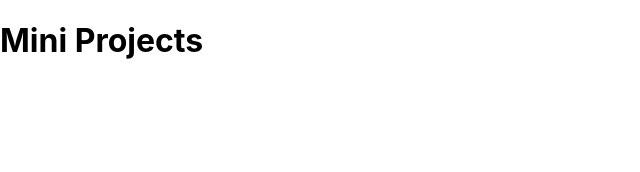
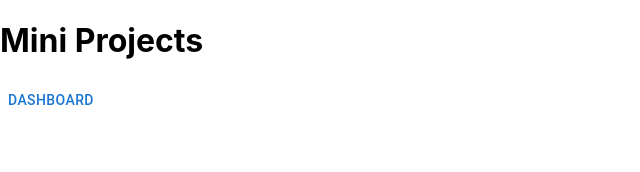
Before and after one commit to natey37/Mini_Projects, a React (Create React App) app: page / in a window 1280 px wide. Before the commit this address had no page. Shown: the top 172 px of the page, without its empty margins (0-640 px from the left). Built offline with nearby package versions, Linux system fonts and the light colour scheme.

Commit message:
add material ui icons

```diff
--- a/package.json
+++ b/package.json
@@ -5,6 +5,7 @@
   "dependencies": {
     "@emotion/react": "^11.8.2",
     "@emotion/styled": "^11.8.1",
+    "@material-ui/icons": "^4.11.3",
     "@mui/material": "^5.5.3",
     "@testing-library/jest-dom": "^5.16.3",
     "@testing-library/react": "^12.1.4",
--- a/src/App.js
+++ b/src/App.js
@@ -1,12 +1,12 @@
 import './App.css';
 import GameOfLife from './pages/GameOfLife'
-import Navbar from './components/Navbar'
+import Navbar from './components/NavBar/Navbar'
 import { Routes, Route, Link } from 'react-router-dom'
 
 function App() {
     return (
         <div>
-            <Navbar/>
+            <Navbar />
             {/* <h1>Mini Projects</h1> */}
             {/* <Link to='/game_of_life'>Game of Life</Link> */}
             {/* <Router> */}
--- /dev/null
+++ b/src/components/NavBar/ContentMenu.js
@@ -0,0 +1,44 @@
+import React, { useState } from 'react';
+import Button from '@mui/material/Button';
+import Menu from '@mui/material/Menu';
+import MenuItem from '@mui/material/MenuItem';
+import { Link } from 'react-router-dom'
+// import MenuIcon from '@mui/icons-material/Menu';
+
+export default function ContentMenu() {
+    const [anchorEl, setAnchorEl] = useState(null);
+    const open = Boolean(anchorEl);
+    const handleClick = (event) => {
+        setAnchorEl(event.currentTarget);
+    };
+    const handleClose = () => {
+        setAnchorEl(null);
+    };
+
+    return (
+        <div>
+            <Button
+                id="basic-button"
+                aria-controls={open ? 'basic-menu' : undefined}
+                aria-haspopup="true"
+                aria-expanded={open ? 'true' : undefined}
+                onClick={handleClick}
+            >
+                Dashboard
+      </Button>
+            <Menu
+                id="basic-menu"
+                anchorEl={anchorEl}
+                open={open}
+                onClose={handleClose}
+                MenuListProps={{
+                    'aria-labelledby': 'basic-button',
+                }}
+            >
+                <Link to='/game_of_life'><MenuItem onClick={handleClose}>Game of Life</MenuItem></Link>
+                <MenuItem onClick={handleClose}>My account</MenuItem>
+                <MenuItem onClick={handleClose}>Logout</MenuItem>
+            </Menu>
+        </div>
+    );
+}
--- a/src/components/Navbar.js
+++ b/src/components/NavBar/Navbar.js
@@ -1,8 +1,10 @@
+import ContentMenu from './ContentMenu'
+
 export default function Navbar() {
     return(
         <div>
             <h1>Mini Projects</h1>
-
+            <ContentMenu/>
         </div>
     )
 }
```
Also changed, not shown: 1 other file (tests, documents, lock files or other folders).
